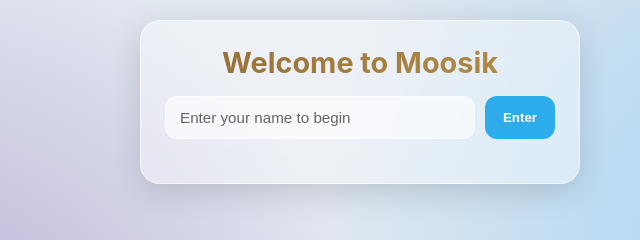
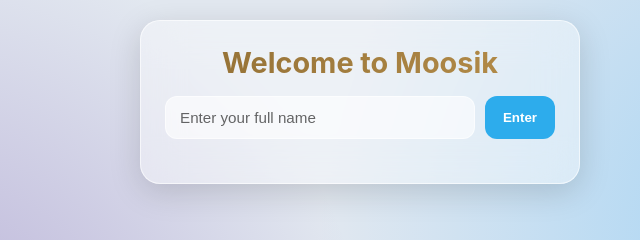
Before and after one commit to helenasaji/Moosik, a plain HTML site: page index.html in a window 1280 px wide. Shown: the top 240 px of the page, 280-920 px from the left. Drawn offline with nearby package versions, Linux system fonts and the light colour scheme.

Commit message:
Update placeholder text for username input

```diff
--- a/index.html
+++ b/index.html
@@ -23,7 +23,7 @@
     <div id="welcomeScreen" class="glass-panel">
         <h1 style="text-align: center;">Welcome to Moosik</h1>
         <div class="search-container">
-            <input type="text" id="userNameInput" placeholder="Enter your name to begin">
+            <input type="text" id="userNameInput" placeholder="Enter your full name">
             <button id="enterAppBtn">Enter</button>
         </div>
     </div>
```
